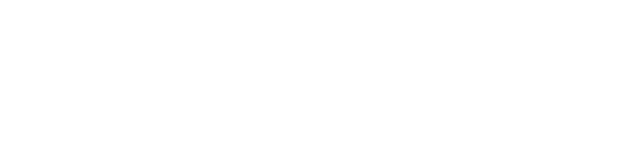
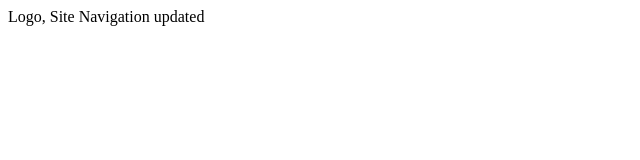
Before and after one commit to Virksaabnavjot/Local-Meetup-Slack-App, a plain HTML site: page index.html in a window 1280 px wide. Shown: the whole page, without its empty margins (0-640 px from the left). Drawn offline with Linux system fonts and the light colour scheme.

```diff
--- a/index.html
+++ b/index.html
@@ -1,4 +1,4 @@
 <html>
 <title>Test Slack App</title>
-<body> </body>
+<body>Logo, Site Navigation updated </body>
 </html>
```
